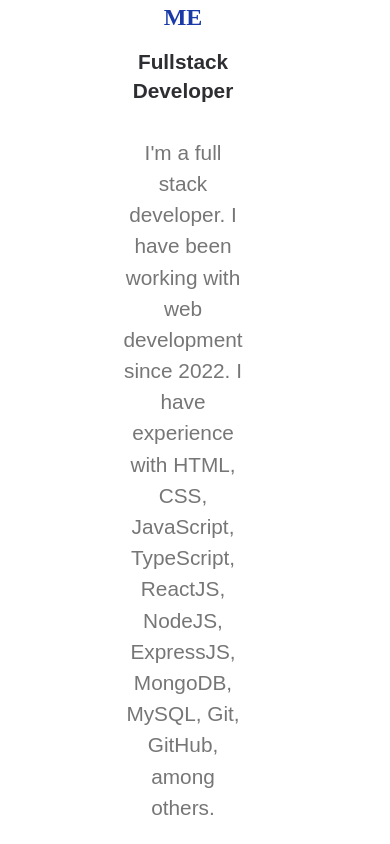
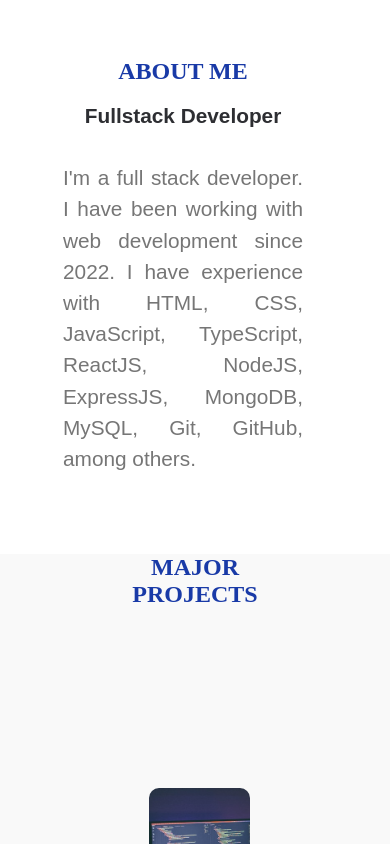
Before and after one commit to VictorSchmoegel/Victor-Schmoegel, a React (Create React App) app in the folder my-portifolio/: page / in a window 390 px wide. Shown: the part 1140-1984 px from the top of the page. Built offline with nearby package versions, Linux system fonts and the light colour scheme.

Commit message:
fix contact2

```diff
--- a/my-portifolio/src/components/pages/About.css
+++ b/my-portifolio/src/components/pages/About.css
@@ -83,7 +83,8 @@
   }
 
   .content_text p {
-    justify-content: justify;
     font-size: 1.3rem;
-  }
+    text-align: justify;
+    min-width: 15rem;
 }
+}
```
